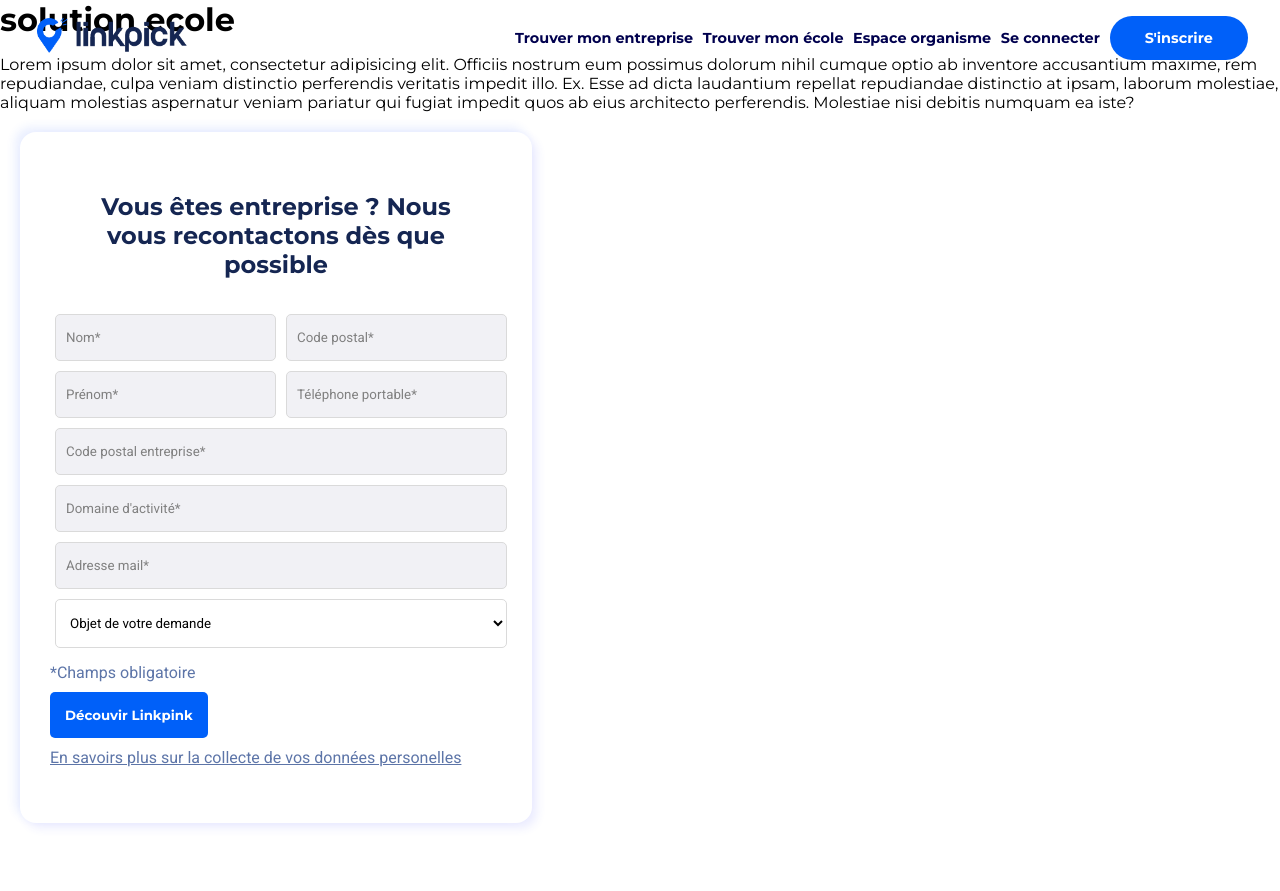
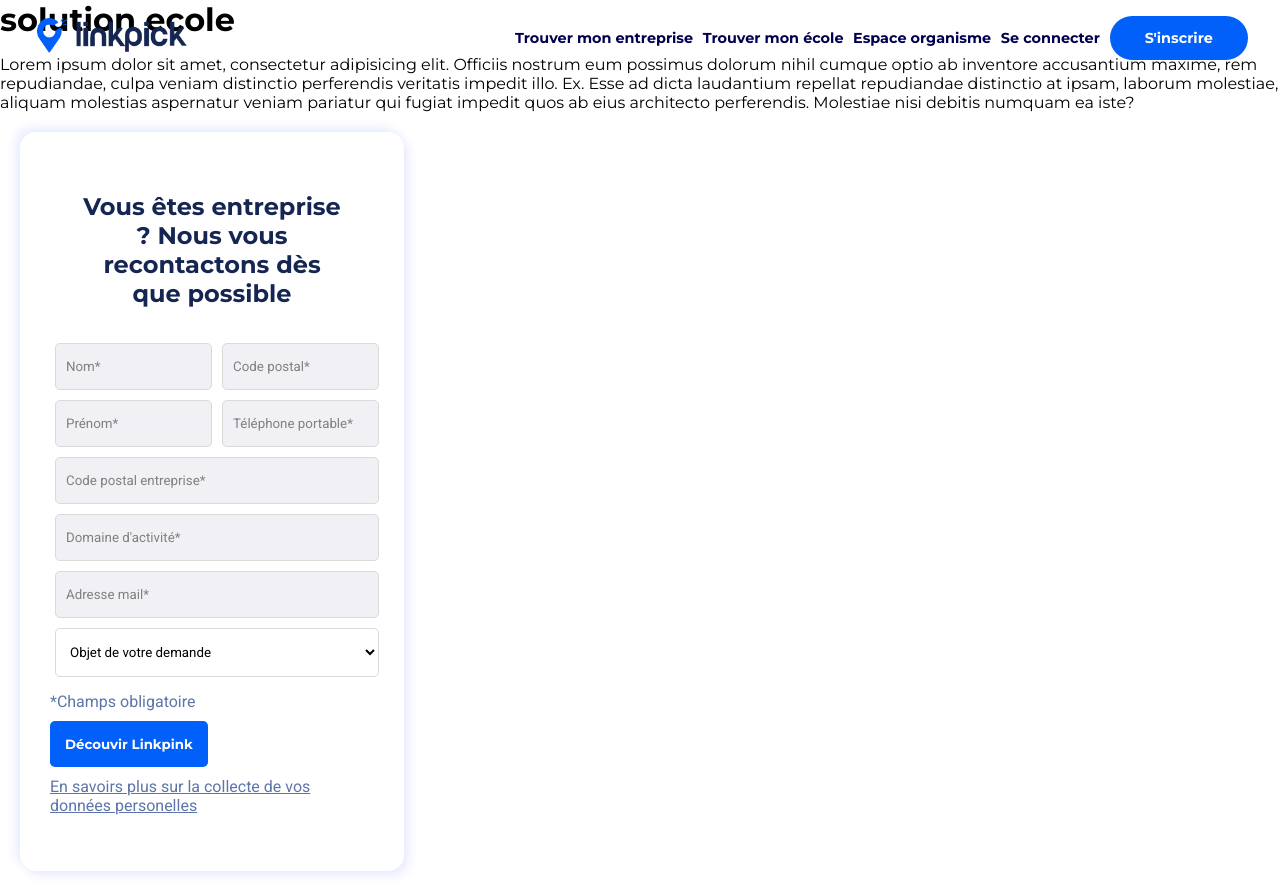
Before and after one commit to yannis-staali/linkpick, a React (Create React App) app: page /solution-ecole in a window 1280 px wide. Before the commit the page ends 843 px from the top, so only its background shows below. Built offline with nearby package versions, Linux system fonts and the light colour scheme.

Commit message:
Modif width form vw

```diff
--- a/src/components/Form.css
+++ b/src/components/Form.css
@@ -2,7 +2,7 @@
     background-color: rgb(255, 255, 255);
     border-radius: 1rem;
     padding: 30px;
-    width : 40%;
+    width : 30vw;
     margin : 20px;
     box-shadow: 5px 5px 10px rgba(62, 72, 255, 0.102), -5px -5px 10px rgba(50, 102, 255, 0.102);
 }
@@ -19,7 +19,6 @@
     padding: 15px;
     font-weight: 700;
     cursor: pointer;
-
 }
 label {
     display: none;
```
